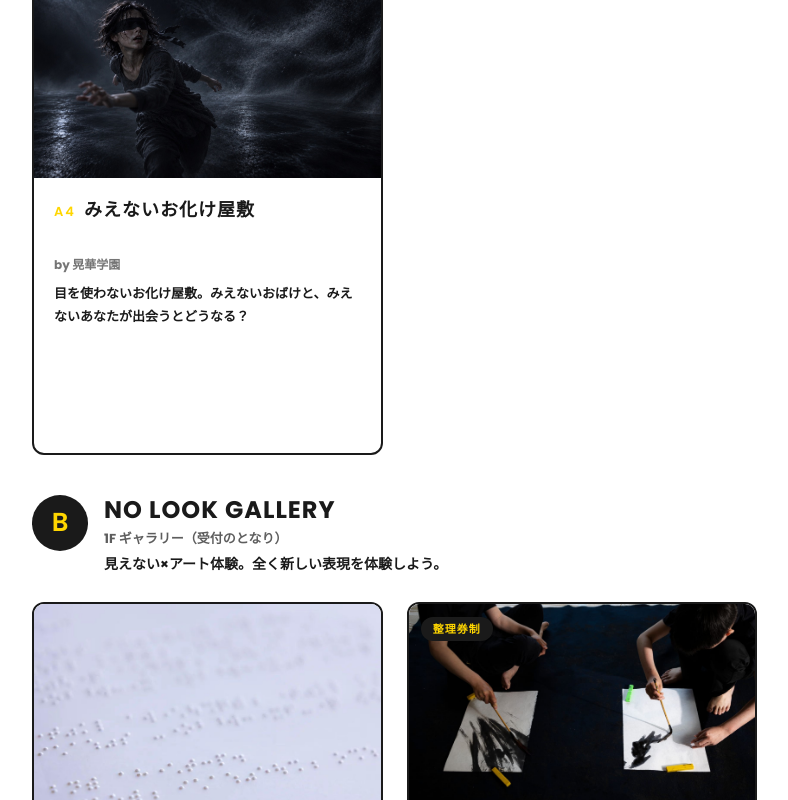
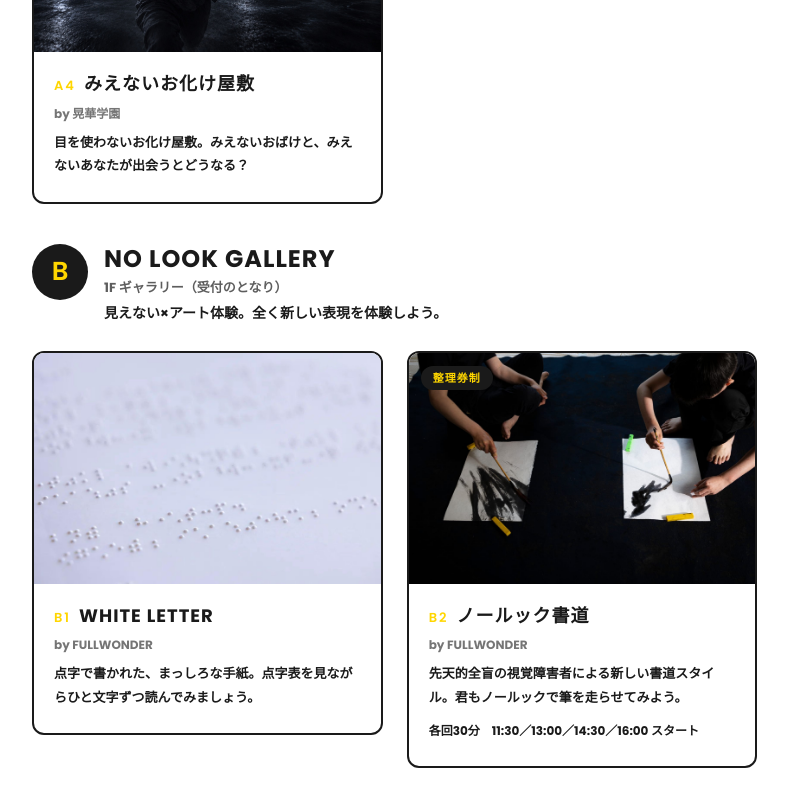
Before and after one commit to ootorit/nolookpark-web, a Next.js app: page / in a window 1280 px wide. Shown: the part 6080-6880 px from the top of the page, without its empty margins (58-846 px from the left). Built offline with nearby package versions, Linux system fonts and the light colour scheme.

Commit message:
コンテンツカードの高さ統一をやめ、中身なりの高さに戻す
Co-Authored-By: Claude Fable 5.1 <noreply@anthropic.com>

```diff
--- a/components/guide/ContentCard.tsx
+++ b/components/guide/ContentCard.tsx
@@ -16,7 +16,7 @@ export default function ContentCard({
 }) {
   return (
     <article
-      className={`relative flex h-full flex-col overflow-hidden rounded-xl border-2 border-ink bg-white ${link ? "transition-transform focus-within:outline-2 focus-within:outline-offset-4 focus-within:outline-ink hover:-translate-y-0.5" : ""}`}
+      className={`relative flex flex-col overflow-hidden rounded-xl border-2 border-ink bg-white ${link ? "transition-transform focus-within:outline-2 focus-within:outline-offset-4 focus-within:outline-ink hover:-translate-y-0.5" : ""}`}
     >
       <div className="relative aspect-[3/2] w-full bg-[#ececec]">
         <Image
@@ -33,7 +33,7 @@ export default function ContentCard({
         )}
       </div>
       <div className="flex flex-1 flex-col gap-2 px-5 pb-6 pt-5">
-        <h4 className="flex min-h-[50px] items-baseline gap-2 text-[18px] leading-snug tracking-[1px] text-ink">
+        <h4 className="flex items-baseline gap-2 text-[18px] leading-snug tracking-[1px] text-ink">
           {/* 記号（A1 など）はリーフレットに合わせて黄色 */}
           <span className="font-en text-[13px] tracking-[2px] text-brand">
             {c.code}
@@ -50,16 +50,13 @@ export default function ContentCard({
           )}
         </h4>
         <p className="text-[12px] text-ink opacity-60">by {c.withNames}</p>
-        <p className="min-h-[94px] text-[13px] leading-[1.8] text-ink">{c.lead}</p>
-        {/* 整理券の行は無い場合も高さを確保して、カードの高さをそろえる */}
-        <p className="mt-1 min-h-[41px] text-[12px] leading-[1.7] text-ink">
-          {c.ticket && (
-            <>
-              {c.ticket.duration ? `${c.ticket.duration}　` : ""}
-              {c.ticket.times}
-            </>
-          )}
-        </p>
+        <p className="text-[13px] leading-[1.8] text-ink">{c.lead}</p>
+        {c.ticket && (
+          <p className="mt-1 text-[12px] leading-[1.7] text-ink">
+            {c.ticket.duration ? `${c.ticket.duration}　` : ""}
+            {c.ticket.times}
+          </p>
+        )}
       </div>
     </article>
   );
```
